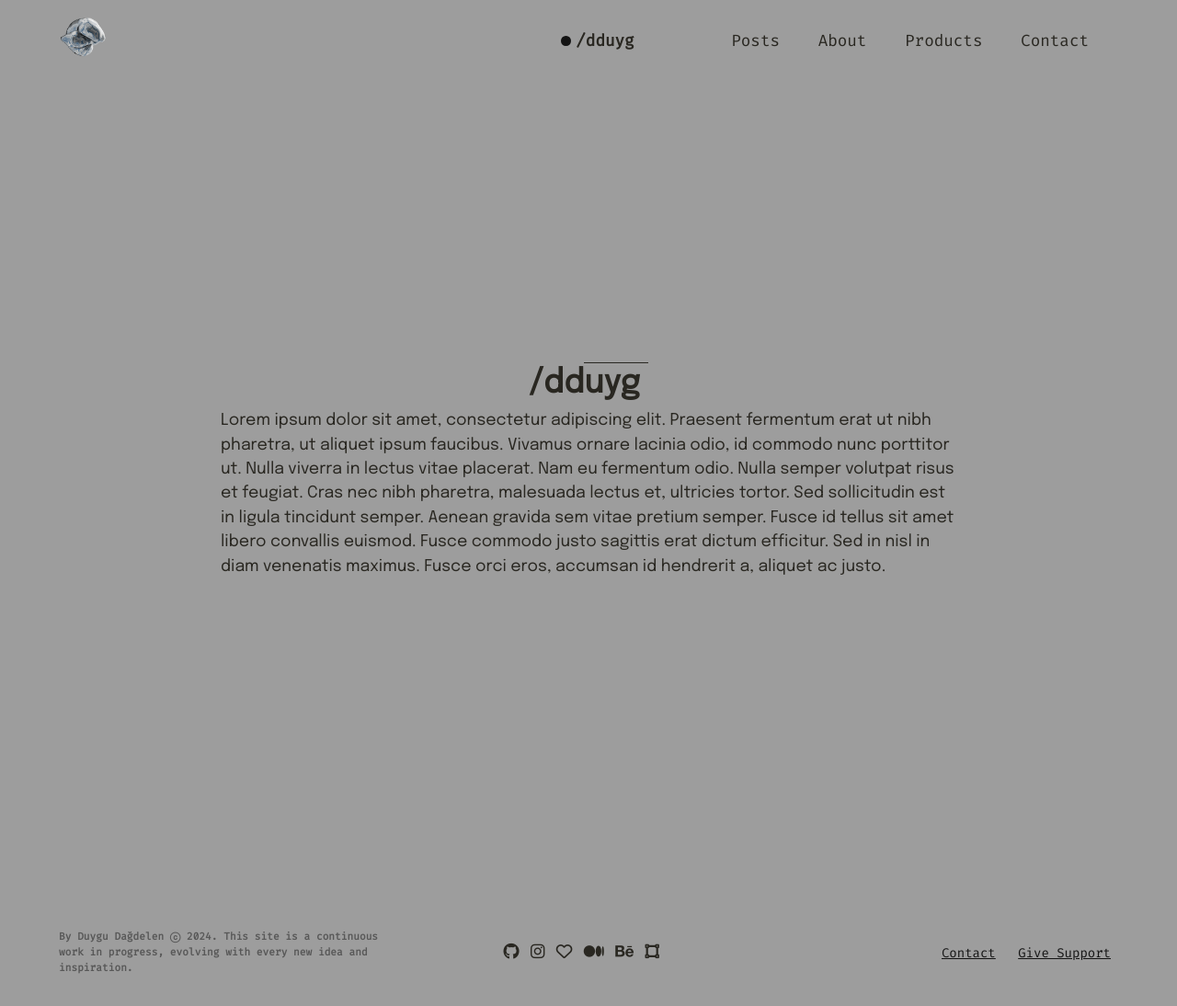
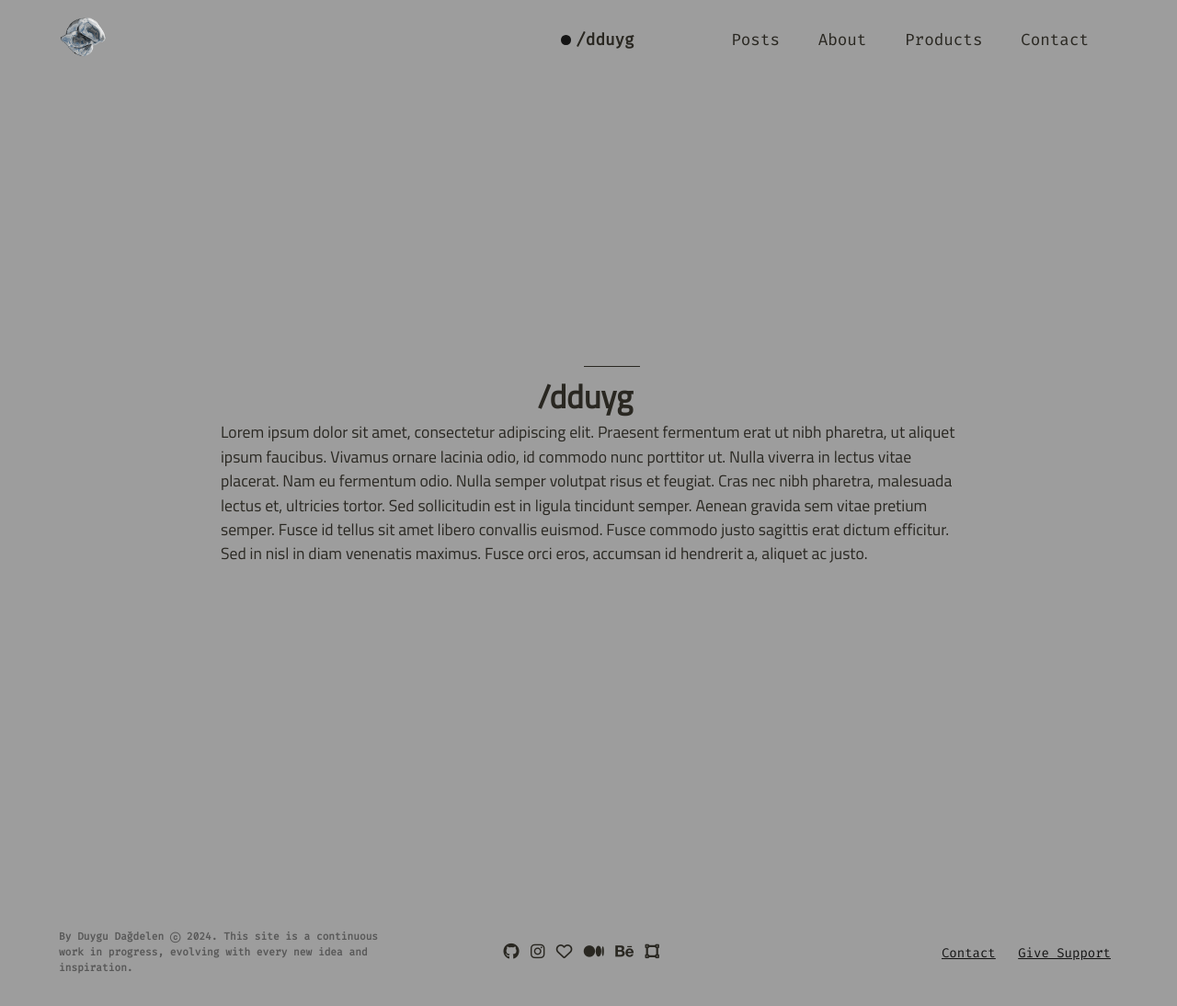
Before and after one commit to dduyg/duuuy, a Jekyll site: the page built from index.html, in a window 1280 px wide. Shown: the whole page at 92% size. Built offline with Jekyll 4.4.1, drawn with Linux system fonts in a browser that asks for light colours; nearby versions of some CDN libraries; some web fonts are replaced.

Commit message:
Update main.css

```diff
--- a/assets/main.css
+++ b/assets/main.css
@@ -3,7 +3,7 @@
   --color-light-main: #292721;
   --marker: #C9C9BF;
   --back: #9D9D9D;
-  --main-font: "Epilogue", sans-serif;
+  --main-font: "Titillium Web", sans-serif;
   --mono-font: "Fira Code", monospace;
 }
 
```
